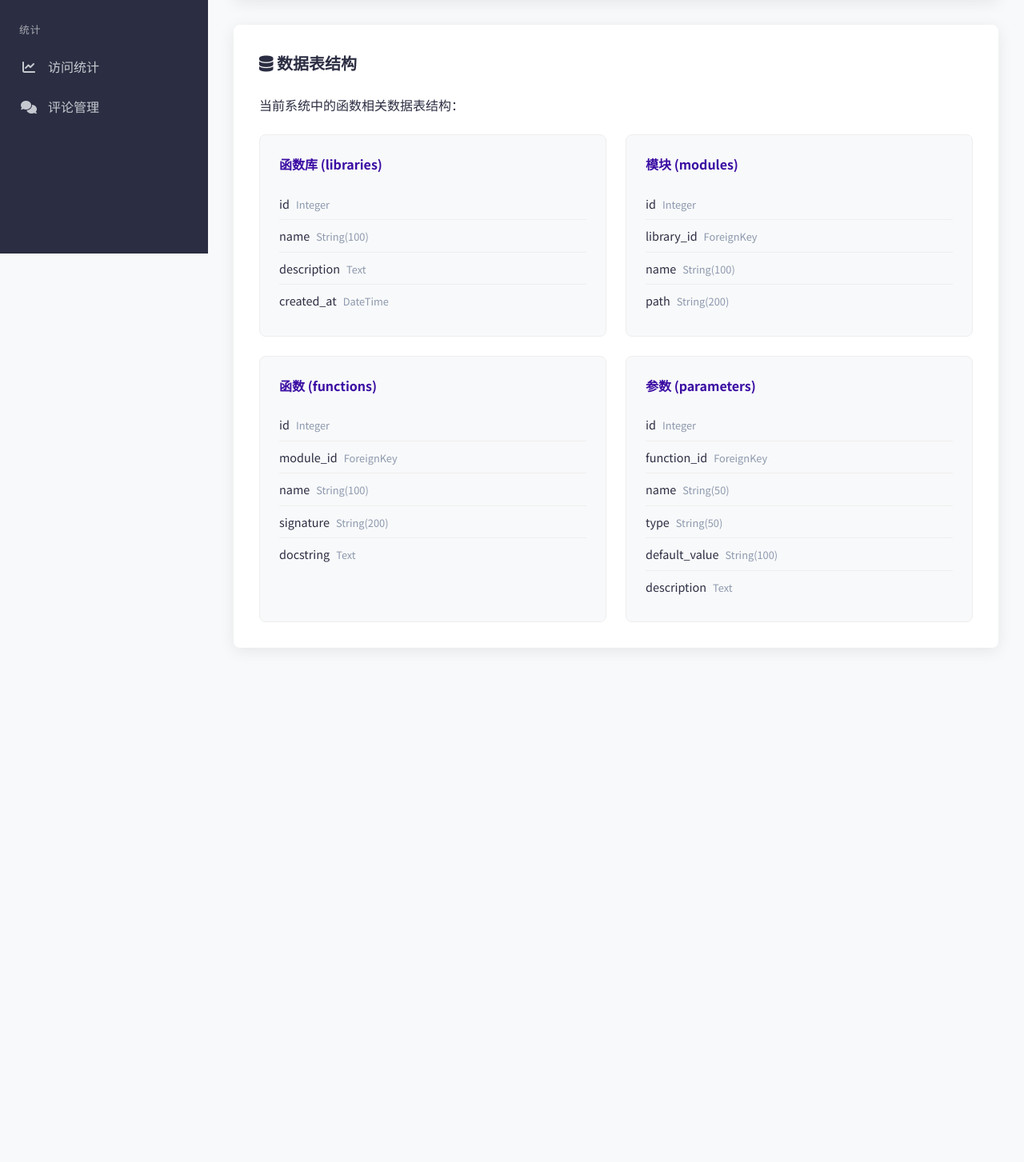
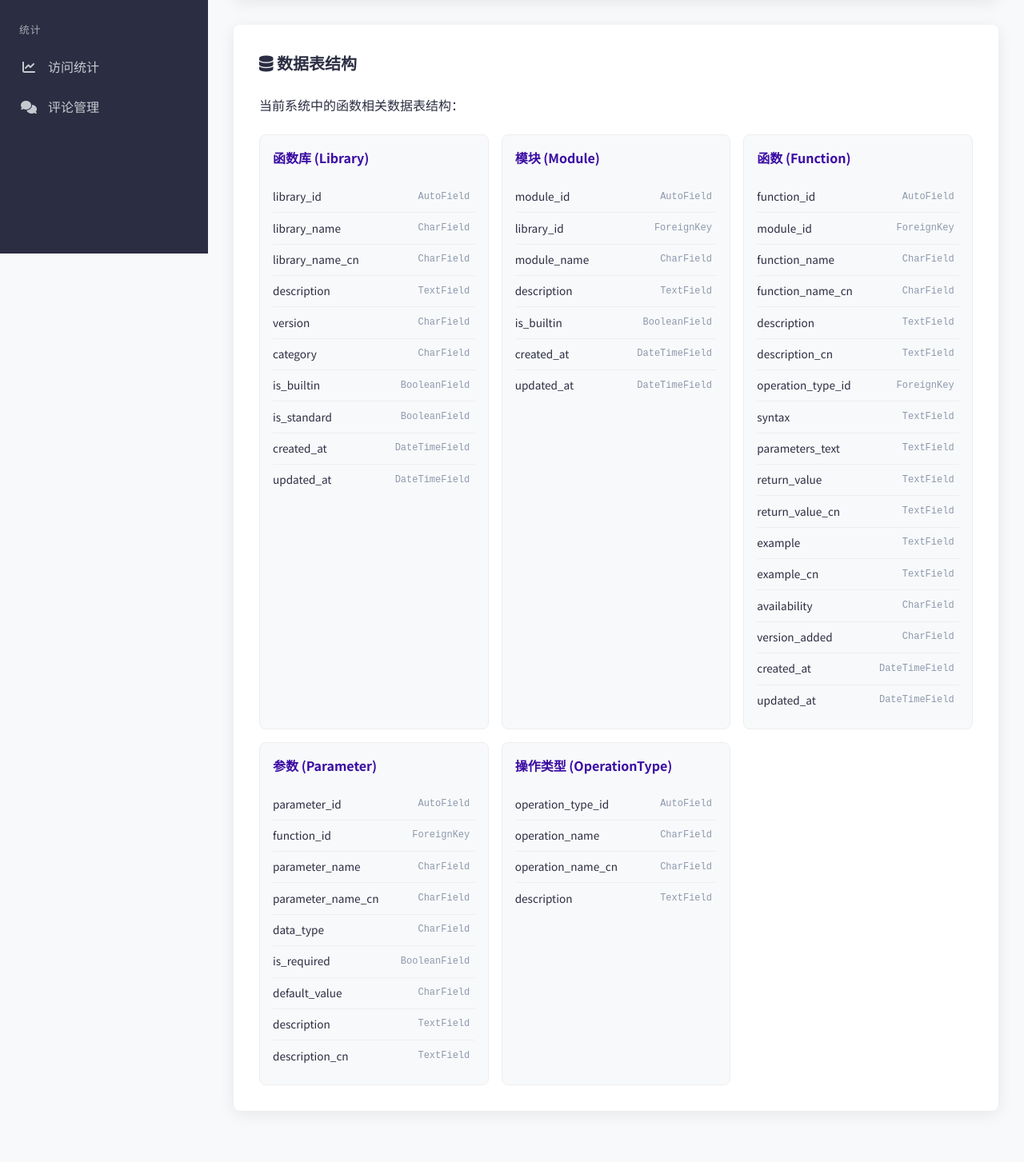
Before and after one commit to huangzhixin2018-sudo/python-learning-platform, a Django app: page /manage/function-management/ in a window 1280 px wide. Shown: the part 483-1936 px from the top of the page at 80% size. Before the commit the page ends 1227 px from the top, so only its background shows below. Run offline with Django 5.2, Linux system fonts and the light colour scheme; the visitor is signed in with stand-in values (Sample User, id 1); data that the repository does not hold is empty.

Commit message:
实现数据表结构动态显示功能：添加表结构API，优化5表并列布局，动态显示字段信息

```diff
--- a/Pythonfun/urls.py
+++ b/Pythonfun/urls.py
@@ -57,5 +57,6 @@ urlpatterns = [
     # 函数管理API路由
     path('api/upload-functions/', views.upload_functions_api, name='upload_functions'),
     path('api/function-stats/', views.get_function_stats_api, name='get_function_stats'),
+    path('api/table-structure/', views.get_table_structure_api, name='get_table_structure'),
     path('api/export-functions/', views.export_functions_api, name='export_functions'),
 ]
--- a/Pythonfun/views.py
+++ b/Pythonfun/views.py
@@ -917,6 +917,99 @@ def get_function_stats_api(request):
         }, status=500)
 
 @require_http_methods(["GET"])
+def get_table_structure_api(request):
+    """获取数据表结构API"""
+    try:
+        from django.db import connection
+
+        # 定义表结构信息
+        table_structures = {
+            'function_library': {
+                'name': '函数库 (Library)',
+                'fields': [
+                    'library_id (AutoField)',
+                    'library_name (CharField)',
+                    'library_name_cn (CharField)',
+                    'description (TextField)',
+                    'version (CharField)',
+                    'category (CharField)',
+                    'is_builtin (BooleanField)',
+                    'is_standard (BooleanField)',
+                    'created_at (DateTimeField)',
+                    'updated_at (DateTimeField)'
+                ]
+            },
+            'function_module': {
+                'name': '模块 (Module)',
+                'fields': [
+                    'module_id (AutoField)',
+                    'library_id (ForeignKey)',
+                    'module_name (CharField)',
+                    'description (TextField)',
+                    'is_builtin (BooleanField)',
+                    'created_at (DateTimeField)',
+                    'updated_at (DateTimeField)'
+                ]
+            },
+            'function_info': {
+                'name': '函数 (Function)',
+                'fields': [
+                    'function_id (AutoField)',
+                    'module_id (ForeignKey)',
+                    'function_name (CharField)',
+                    'function_name_cn (CharField)',
+                    'description (TextField)',
+                    'description_cn (TextField)',
+                    'operation_type_id (ForeignKey)',
+                    'syntax (TextField)',
+                    'parameters_text (TextField)',
+                    'return_value (TextField)',
+                    'return_value_cn (TextField)',
+                    'example (TextField)',
+                    'example_cn (TextField)',
+                    'availability (CharField)',
+                    'version_added (CharField)',
+                    'created_at (DateTimeField)',
+                    'updated_at (DateTimeField)'
+                ]
+            },
+            'function_parameter': {
+                'name': '参数 (Parameter)',
+                'fields': [
+                    'parameter_id (AutoField)',
+                    'function_id (ForeignKey)',
+                    'parameter_name (CharField)',
+                    'parameter_name_cn (CharField)',
+                    'data_type (CharField)',
+                    'is_required (BooleanField)',
+                    'default_value (CharField)',
+                    'description (TextField)',
+                    'description_cn (TextField)'
+                ]
+            },
+            'function_operation_type': {
+                'name': '操作类型 (OperationType)',
+                'fields': [
+                    'operation_type_id (AutoField)',
+                    'operation_name (CharField)',
+                    'operation_name_cn (CharField)',
+                    'description (TextField)'
+                ]
+            }
+        }
+
+        return JsonResponse({
+            'success': True,
+            'tables': table_structures
+        })
+
+    except Exception as e:
+        return JsonResponse({
+            'success': False,
+            'message': f'获取表结构失败: {str(e)}'
+        }, status=500)
+
+@require_http_methods(["GET"])
 def export_functions_api(request):
     """导出函数数据API"""
     try:
--- a/templates/admin/函数管理.html
+++ b/templates/admin/函数管理.html
@@ -256,15 +256,36 @@
     /* 表格信息 */
     .table-grid {
       display: grid;
-      grid-template-columns: repeat(auto-fit, minmax(300px, 1fr));
-      gap: 1.5rem;
+      grid-template-columns: repeat(5, 1fr);
+      gap: 1rem;
       margin-top: 1.5rem;
+    }
+
+    @media (max-width: 1400px) {
+      .table-grid {
+        grid-template-columns: repeat(3, 1fr);
+      }
+    }
+
+    @media (max-width: 1000px) {
+      .table-grid {
+        grid-template-columns: repeat(2, 1fr);
+      }
+    }
+
+    @media (max-width: 600px) {
+      .table-grid {
+        grid-template-columns: 1fr;
+      }
     }
     .table-card {
       background: var(--bg-color);
       border: 1px solid #eee;
       border-radius: var(--border-radius);
-      padding: 1.5rem;
+      padding: 1rem;
+      min-height: 300px;
+      display: flex;
+      flex-direction: column;
     }
     .table-name {
       font-weight: 600;
@@ -274,20 +295,29 @@
     }
     .field-list {
       list-style: none;
+      margin: 0;
+      padding: 0;
+      flex: 1;
     }
     .field-item {
-      padding: 0.5rem 0;
+      padding: 0.4rem 0;
       border-bottom: 1px solid #eee;
-      font-size: 0.9rem;
+      font-size: 0.85rem;
       color: var(--text-color);
+      display: flex;
+      justify-content: space-between;
+      align-items: center;
     }
     .field-item:last-child {
       border-bottom: none;
     }
     .field-type {
       color: var(--light-text);
-      font-size: 0.8rem;
-      margin-left: 0.5rem;
+      font-size: 0.75rem;
+      background: #f8f9fa;
+      padding: 0.2rem 0.4rem;
+      border-radius: 3px;
+      font-family: 'Courier New', monospace;
     }
 
     /* 提示框 */
@@ -641,51 +671,15 @@
     // 加载表结构
     function loadTableInfo() {
       const tableGrid = document.getElementById('table-grid');
+      tableGrid.innerHTML = '<div style="grid-column: 1 / -1; text-align: center; padding: 2rem; color: #666;">正在加载表结构信息...</div>';
+
+      fetch('{% url "Pythonfun:get_table_structure" %}')
+        .then(res => res.json())
+        .then(data => {
+          if (data.success) {
             tableGrid.innerHTML = '';
 
-      const tables = [
-        {
-          name: '函数库 (libraries)',
-          fields: [
-            { name: 'id', type: 'Integer' },
-            { name: 'name', type: 'String(100)' },
-            { name: 'description', type: 'Text' },
-            { name: 'created_at', type: 'DateTime' }
-          ]
-        },
-        {
-          name: '模块 (modules)',
-          fields: [
-            { name: 'id', type: 'Integer' },
-            { name: 'library_id', type: 'ForeignKey' },
-            { name: 'name', type: 'String(100)' },
-            { name: 'path', type: 'String(200)' }
-          ]
-        },
-        {
-          name: '函数 (functions)',
-          fields: [
-            { name: 'id', type: 'Integer' },
-            { name: 'module_id', type: 'ForeignKey' },
-            { name: 'name', type: 'String(100)' },
-            { name: 'signature', type: 'String(200)' },
-            { name: 'docstring', type: 'Text' }
-          ]
-        },
-        {
-          name: '参数 (parameters)',
-          fields: [
-            { name: 'id', type: 'Integer' },
-            { name: 'function_id', type: 'ForeignKey' },
-            { name: 'name', type: 'String(50)' },
-            { name: 'type', type: 'String(50)' },
-            { name: 'default_value', type: 'String(100)' },
-            { name: 'description', type: 'Text' }
-          ]
-        }
-      ];
-
-      tables.forEach(table => {
+            Object.values(data.tables).forEach(table => {
               const card = document.createElement('div');
               card.className = 'table-card';
 
@@ -699,16 +693,32 @@
               table.fields.forEach(field => {
                 const li = document.createElement('li');
                 li.className = 'field-item';
-          li.textContent = field.name;
+
+                // 分离字段名和类型
+                const fieldParts = field.split(' (');
+                const fieldName = fieldParts[0];
+                const fieldType = fieldParts[1] ? fieldParts[1].replace(')', '') : '';
+
+                li.textContent = fieldName;
+                if (fieldType) {
                   const span = document.createElement('span');
                   span.className = 'field-type';
-          span.textContent = field.type;
+                  span.textContent = fieldType;
                   li.appendChild(span);
+                }
                 list.appendChild(li);
               });
               card.appendChild(list);
 
               tableGrid.appendChild(card);
+            });
+          } else {
+            tableGrid.innerHTML = '<div style="grid-column: 1 / -1; text-align: center; padding: 2rem; color: #e74c3c;">加载表结构失败: ' + (data.message || '未知错误') + '</div>';
+          }
+        })
+        .catch(err => {
+          console.error('加载表结构失败:', err);
+          tableGrid.innerHTML = '<div style="grid-column: 1 / -1; text-align: center; padding: 2rem; color: #e74c3c;">加载表结构失败: ' + err.message + '</div>';
         });
     }
 
```
Lines whose indentation alone changed are shown as unchanged.
